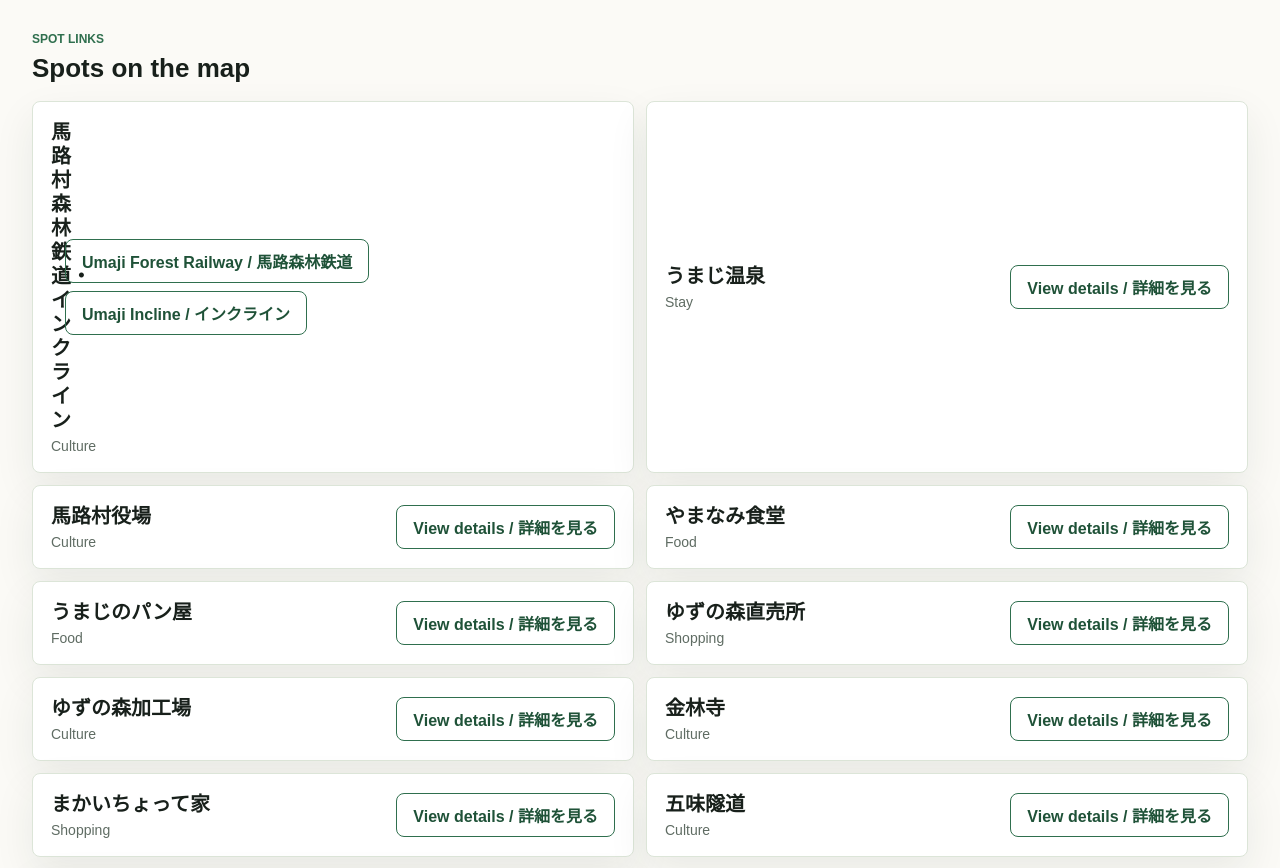
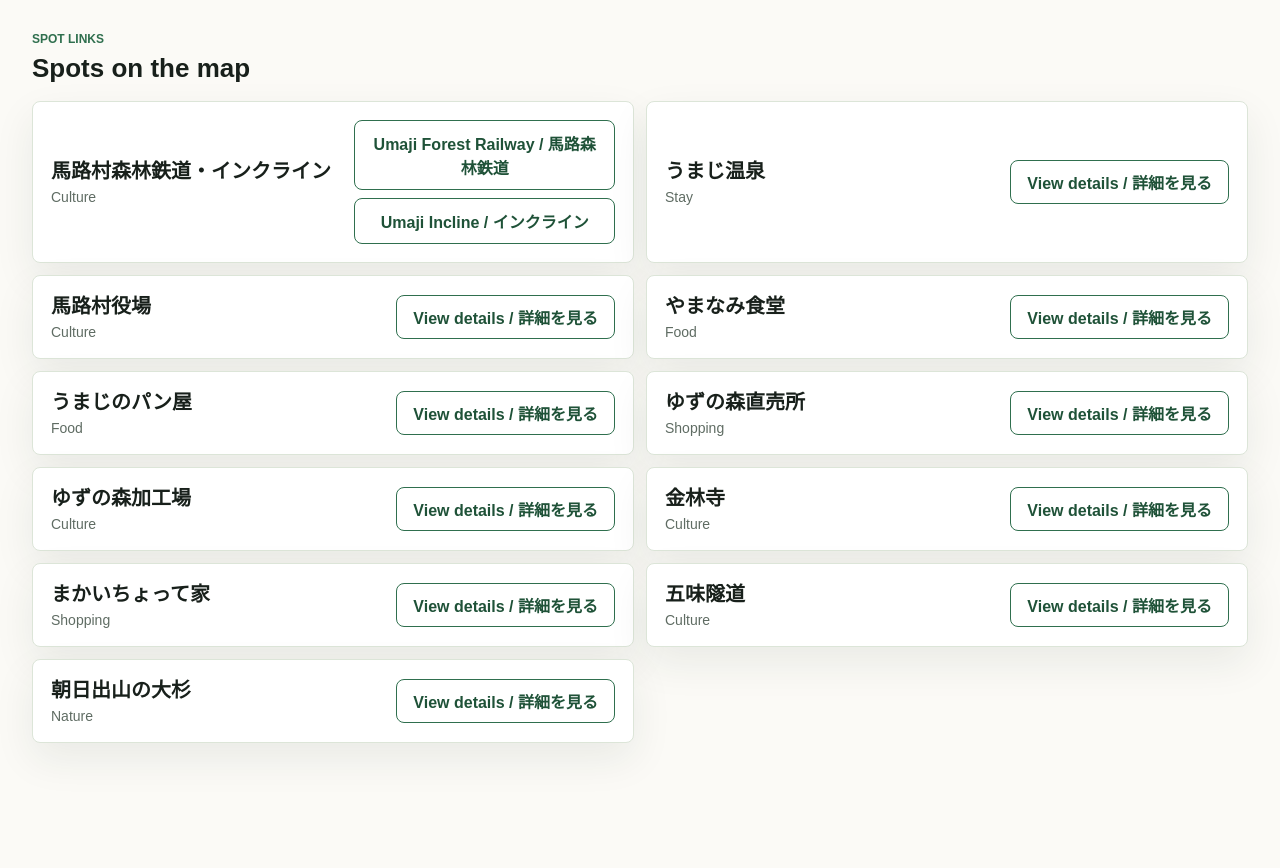
Before and after one commit to mikaanko/umaji-village-guide, a Next.js app: page /map in a window 1280 px wide. Shown: the part 1460-2328 px from the top of the page. After the commit the page ends 2267 px from the top, so only its background shows below. Built offline with nearby package versions, Linux system fonts and the light colour scheme.

Commit message:
地図ページの複数リンクカード表示を修正

```diff
--- a/app/globals.css
+++ b/app/globals.css
@@ -550,6 +550,18 @@ h3 {
   min-height: 44px;
 }
 
+.map-spot-list-item-multiple .map-spot-links {
+  display: grid;
+}
+
+.map-spot-list-item-multiple .map-spot-links .detail-link {
+  min-width: 0;
+  width: 100%;
+  padding-top: 10px;
+  padding-bottom: 10px;
+  text-align: center;
+}
+
 .map-spot-links .detail-link:target {
   outline: 3px solid rgba(209, 154, 30, 0.65);
   outline-offset: 3px;
@@ -975,6 +987,10 @@ h3 {
     grid-template-columns: minmax(0, 1fr) auto;
     align-items: center;
   }
+
+  .map-spot-list-item-multiple {
+    grid-template-columns: minmax(0, 1fr) minmax(220px, 0.9fr);
+  }
 }
 
 @media (min-width: 1040px) {
--- a/app/map/page.tsx
+++ b/app/map/page.tsx
@@ -171,7 +171,10 @@ export default function IllustratedMapPage() {
               .filter((spot) => spot !== undefined);
 
             return (
-              <li className="map-spot-list-item" key={group.name}>
+              <li
+                className={`map-spot-list-item${groupSpots.length > 1 ? " map-spot-list-item-multiple" : ""}`}
+                key={group.name}
+              >
                 <div>
                   <h3>{group.name}</h3>
                   {groupSpots.length > 0 ? (
```
